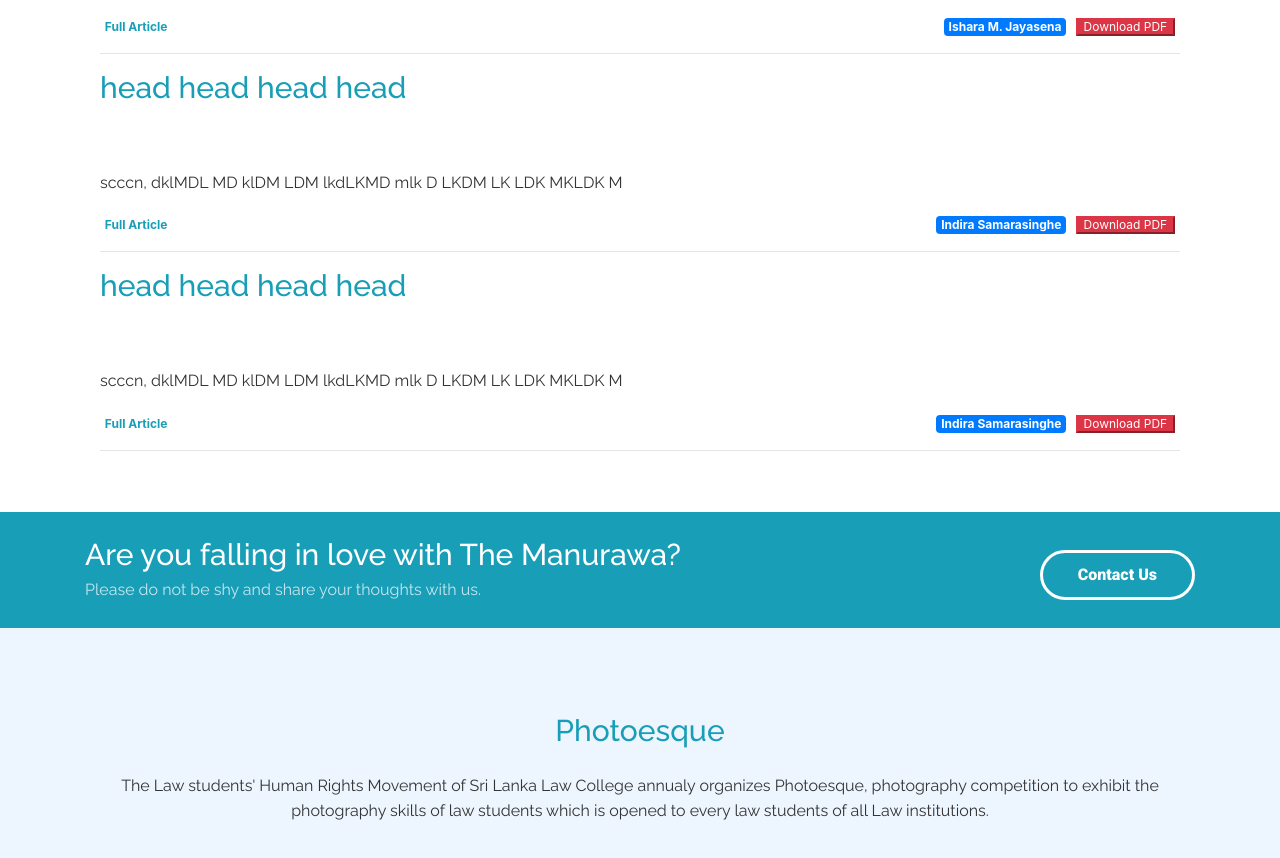
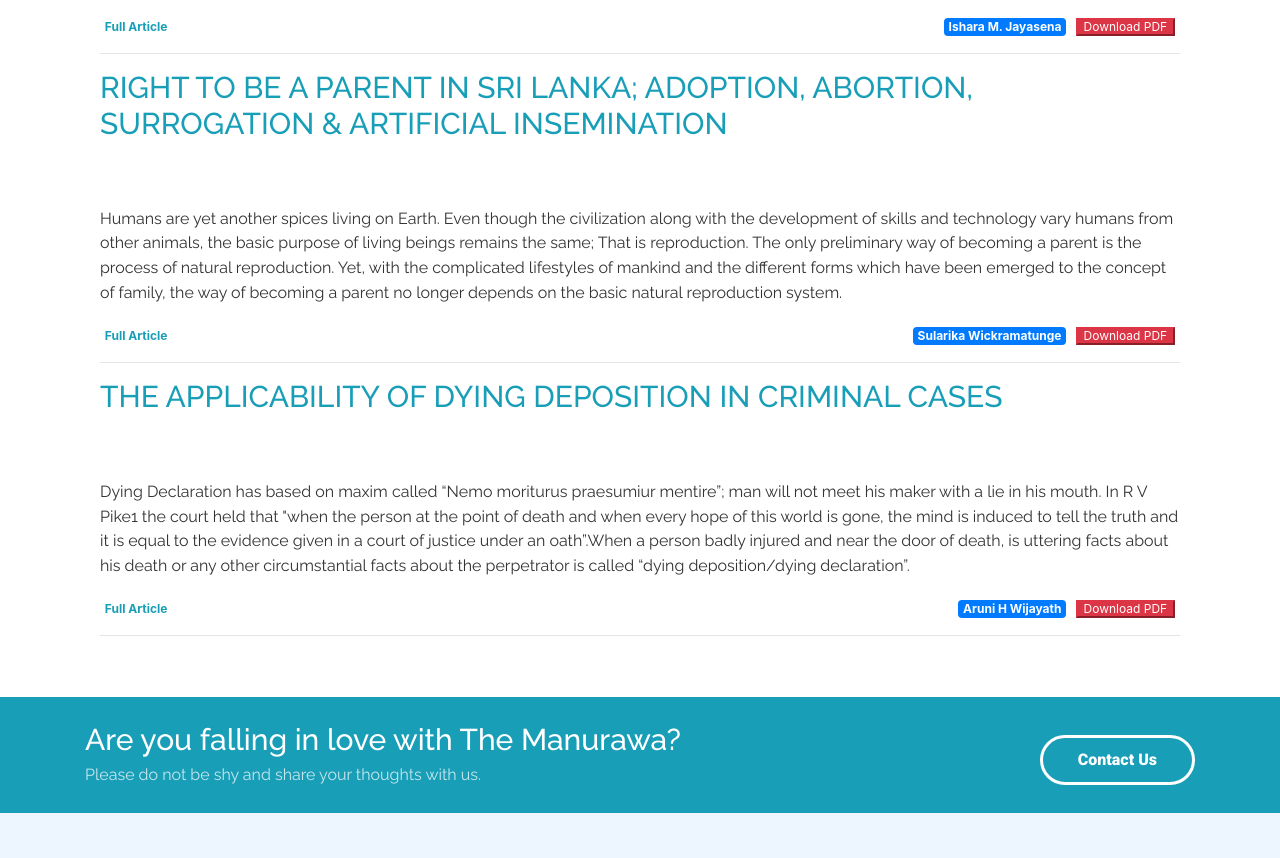
Before and after one commit to sandeepa97/e-journal, a plain HTML site: page manurawa.html in a window 1280 px wide. Shown: the part 5171-6029 px from the top of the page. Drawn offline with Linux system fonts and the light colour scheme.

Commit message:
articles complete - 10 phase

```diff
--- a/manurawa.html
+++ b/manurawa.html
@@ -605,15 +605,29 @@ Convention.
           </div>
              </div>
             <hr>
-            <h2>head head head head</h2>
+            <h2>RIGHT TO BE A PARENT IN SRI LANKA; ADOPTION, ABORTION, SURROGATION & ARTIFICIAL INSEMINATION</h2>
             <p>
-                scccn, dklMDL MD klDM LDM lkdLKMD mlk D LKDM LK LDK MKLDK M
+              Humans
+              are yet another spices living on
+              Earth. Even though the civilization along
+              with the development of skills and
+              technology vary humans from other
+              animals, the basic purpose of living beings
+              remains the same; That is reproduction. The
+              only preliminary way of becoming a parent
+              is the process of natural reproduction. Yet,
+              with the complicated lifestyles of mankind
+              and the different forms which have been
+              emerged to the concept of family, the way
+              of becoming a parent no longer depends on
+              the basic natural reproduction system.
+
 
             </p>
             <div>
-        <span class="badge"><a href="manurawa/articles/2.html">Full Article</a></span><div class="pull-right"> <span class="badge badge-primary">Indira Samarasinghe</span>
+        <span class="badge"><a href="manurawa/articles/9.html">Full Article</a></span><div class="pull-right"> <span class="badge badge-primary">Sularika Wickramatunge</span>
           <span class="badge">
-            <form method="get" action="manurawa/doc/2).IndiraSamarasinghe.pdf">
+            <form method="get" action="manurawa/doc/9).SularikaWickramatunge.pdf">
               <button class="btn-danger" type="submit">Download PDF</button>
             </form>
           </span>
@@ -621,15 +635,29 @@ Convention.
           </div>
              </div>
             <hr>
-            <h2>head head head head</h2>
+            <h2>THE APPLICABILITY OF DYING DEPOSITION IN CRIMINAL CASES</h2>
             <p>
-                scccn, dklMDL MD klDM LDM lkdLKMD mlk D LKDM LK LDK MKLDK M
+              Dying Declaration has based on maxim
+              called “Nemo moriturus praesumiur
+              mentire”; man will not meet his maker with
+              a lie in his mouth. In R V Pike1
+              the court
+              held that "when the person at the point of
+              death and when every hope of this world is
+              gone, the mind is induced to tell the truth
+              and it is equal to the evidence given in a
+              court of justice under an oath”.When a
+              person badly injured and near the door of
+              death, is uttering facts about his death or
+              any other circumstantial facts about the
+              perpetrator is called “dying
+              deposition/dying declaration”.
 
             </p>
             <div>
-        <span class="badge"><a href="manurawa/articles/2.html">Full Article</a></span><div class="pull-right"> <span class="badge badge-primary">Indira Samarasinghe</span>
+        <span class="badge"><a href="manurawa/articles/10.html">Full Article</a></span><div class="pull-right"> <span class="badge badge-primary">Aruni H Wijayath</span>
           <span class="badge">
-            <form method="get" action="manurawa/doc/2).IndiraSamarasinghe.pdf">
+            <form method="get" action="manurawa/doc/10).AruniHWijayath.pdf">
               <button class="btn-danger" type="submit">Download PDF</button>
             </form>
           </span>
```
